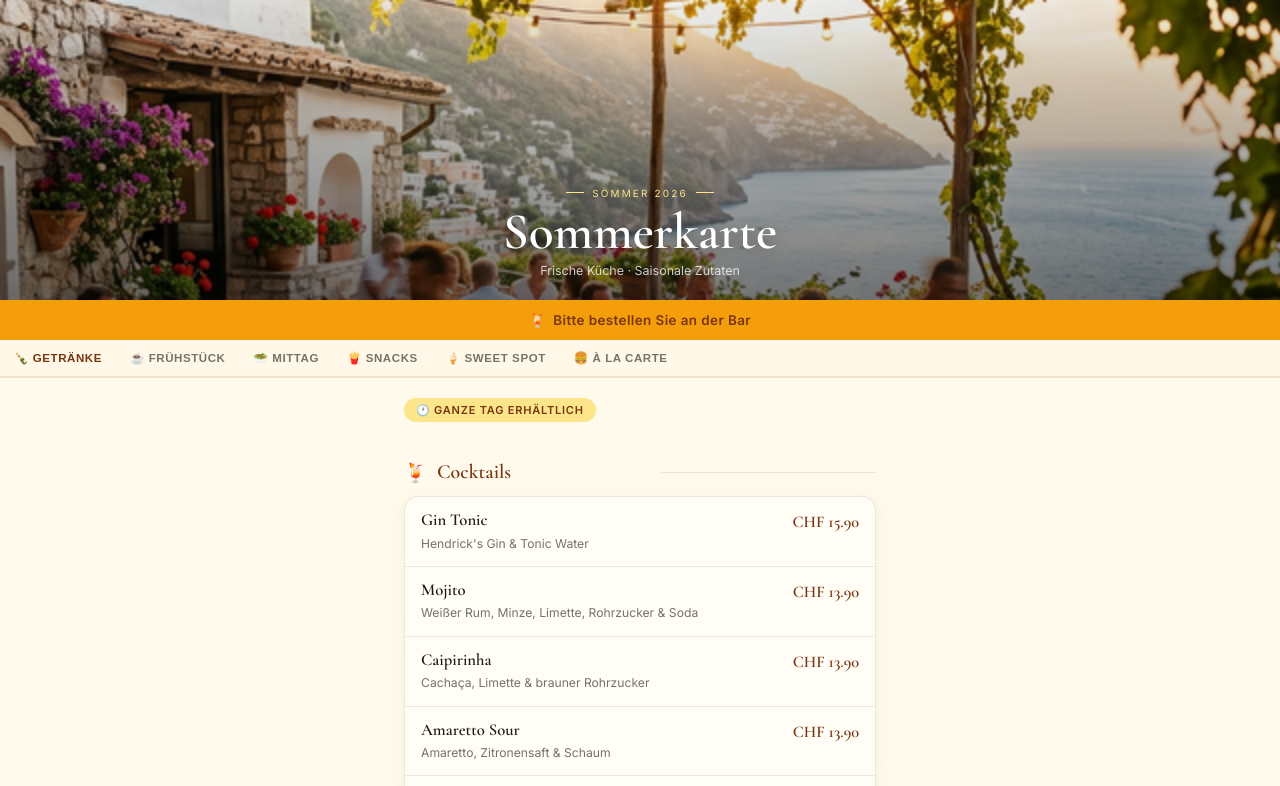
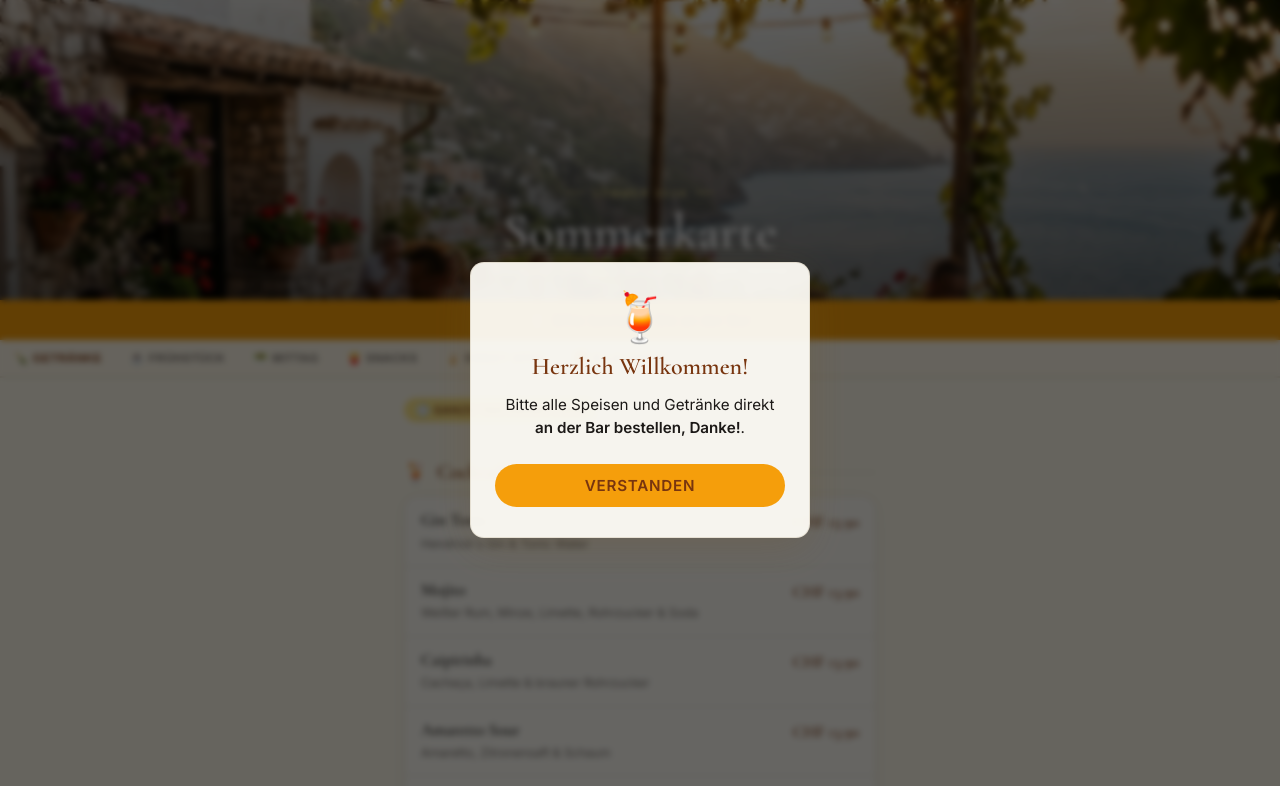
Before and after one commit to Crystal-Network/So-active_summerkarte, a plain HTML site: page index.html in a window 1280 px wide. Shown: the top 786 px of the page. Drawn offline with nearby package versions, Linux system fonts and the light colour scheme.

Commit message:
update layout again

```diff
--- a/index.html
+++ b/index.html
@@ -4,7 +4,7 @@
 <head>
     <meta charset="UTF-8" />
     <meta name="viewport" content="width=device-width, initial-scale=1.0" />
-    <meta name="description" content="Sommerkarte – Frische Küche & Genuss unter freiem Himmel" />
+    <meta name="description" content="Sommerkarte – Frisch vom Holzgrill & Genuss unter freiem Himmel" />
     <title>Sommerkarte</title>
     <link rel="preconnect" href="https://fonts.googleapis.com" />
     <link rel="preconnect" href="https://fonts.gstatic.com" crossorigin />
@@ -433,6 +433,94 @@
             font-size: 0.7rem;
             line-height: 1.8;
         }
+
+        /* ─── MODAL ─── */
+        .modal-overlay {
+            position: fixed;
+            top: 0;
+            left: 0;
+            right: 0;
+            bottom: 0;
+            background: rgba(0, 0, 0, 0.6);
+            backdrop-filter: blur(3px);
+            display: flex;
+            align-items: center;
+            justify-content: center;
+            z-index: 1000;
+            opacity: 0;
+            visibility: hidden;
+            transition: opacity 0.3s, visibility 0.3s;
+            padding: 20px;
+        }
+
+        .modal-overlay.active {
+            opacity: 1;
+            visibility: visible;
+        }
+
+        .modal-content {
+            background: var(--card-bg);
+            border-radius: var(--radius);
+            padding: 30px 24px;
+            max-width: 340px;
+            width: 100%;
+            text-align: center;
+            box-shadow: 0 10px 40px rgba(120, 83, 30, 0.2);
+            transform: translateY(20px) scale(0.95);
+            transition: transform 0.3s;
+            border: 1px solid var(--line);
+        }
+
+        .modal-overlay.active .modal-content {
+            transform: translateY(0) scale(1);
+        }
+
+        .modal-emoji {
+            font-size: 3rem;
+            margin-bottom: 12px;
+            line-height: 1;
+        }
+
+        .modal-title {
+            font-family: 'Cormorant Garamond', serif;
+            font-size: 1.5rem;
+            font-weight: 600;
+            color: var(--warm);
+            margin-bottom: 12px;
+            line-height: 1.2;
+        }
+
+        .modal-text {
+            color: var(--text);
+            font-size: 0.95rem;
+            line-height: 1.5;
+            margin-bottom: 24px;
+        }
+
+        .modal-btn {
+            background: var(--sun);
+            color: var(--warm);
+            border: none;
+            padding: 12px 28px;
+            border-radius: 50px;
+            font-family: 'Inter', sans-serif;
+            font-weight: 600;
+            font-size: 0.95rem;
+            cursor: pointer;
+            transition: background 0.2s, transform 0.1s;
+            text-transform: uppercase;
+            letter-spacing: 0.05em;
+            width: 100%;
+        }
+
+        .modal-btn:hover {
+            background: var(--sun-light);
+            transform: translateY(-1px);
+        }
+
+        .modal-btn:active {
+            transform: translateY(1px);
+        }
     </style>
 </head>
 
@@ -445,7 +533,7 @@
         <div class="hero__text">
             <p class="hero__eyebrow">Sommer 2026</p>
             <h1 class="hero__title">Sommerkarte</h1>
-            <p class="hero__sub">Frische Küche · Saisonale Zutaten</p>
+            <p class="hero__sub">Frisch vom Holzgrill & Genuss unter freiem Himmel</p>
         </div>
     </header>
 
@@ -1179,6 +1267,17 @@
 
     </main>
 
+    <!-- ORDER MODAL -->
+    <div id="order-modal" class="modal-overlay">
+        <div class="modal-content">
+            <div class="modal-emoji">🍹</div>
+            <h2 class="modal-title">Herzlich Willkommen!</h2>
+            <p class="modal-text">Bitte alle Speisen und Getränke direkt <strong>an der Bar
+                    bestellen, Danke!</strong>.</p>
+            <button class="modal-btn" onclick="closeOrderModal()">Verstanden</button>
+        </div>
+    </div>
+
     <footer class="site-footer">
         Alle Preise in CHF inkl. MwSt.<br>
         Allergene auf Anfrage an der Bar.<br><br>
@@ -1193,6 +1292,17 @@
             btn.classList.add('active');
             window.scrollTo({ top: 0, behavior: 'smooth' });
         }
+
+        function closeOrderModal() {
+            document.getElementById('order-modal').classList.remove('active');
+        }
+
+        // Show modal on page load after a slight delay
+        window.onload = function () {
+            setTimeout(() => {
+                document.getElementById('order-modal').classList.add('active');
+            }, 600);
+        };
     </script>
 
 </body>
```
